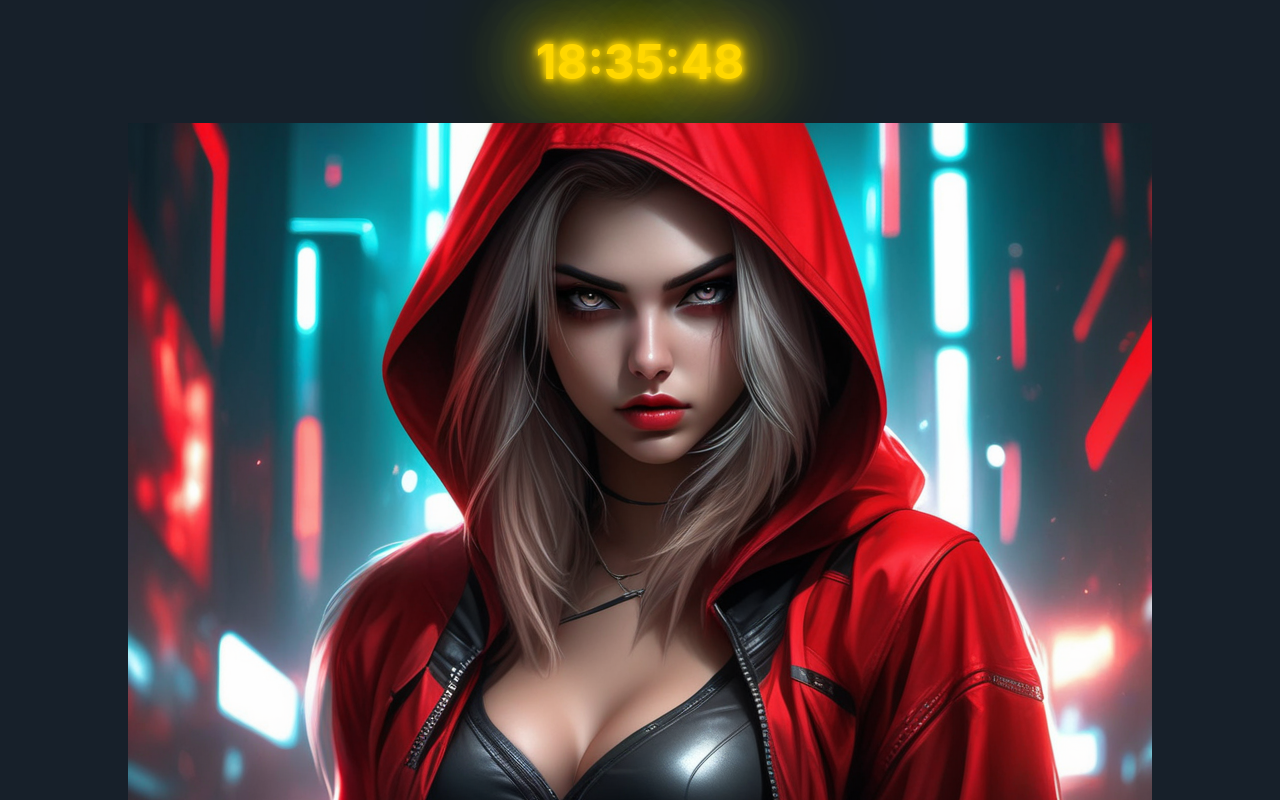
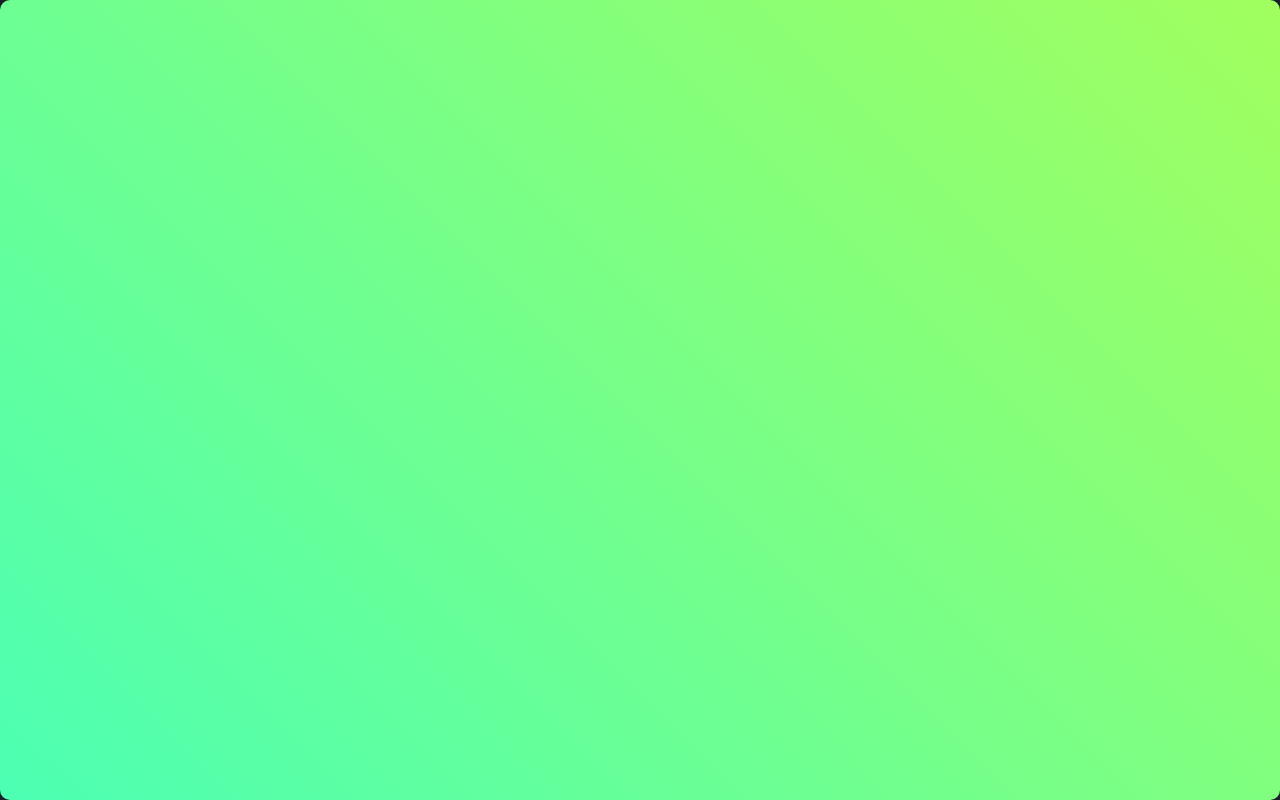
Before and after one commit to VladimirKraswov/react-base, a React (Create React App) app: page / in a window 1280 px wide. Shown: the top 800 px of the page. Built offline with nearby package versions, Linux system fonts and the light colour scheme.

Commit message:
Add Pages

```diff
--- /dev/null
+++ b/src/AppLazy.tsx
@@ -0,0 +1,24 @@
+import React from 'react';
+
+import PageOne from './pages/PageOne';
+import PageTwo from './pages/PageTwo';
+
+
+function AppLazy() {
+
+  return (
+    <div style={styles.container}>
+      <PageTwo />
+    </div>
+  );
+}
+
+const styles: { [name: string]: React.CSSProperties }  = {
+  container: {
+    display: 'flex',
+    flexDirection: 'column',
+    alignItems: 'center',
+  },
+}
+
+export default AppLazy;
--- a/src/AppSlow.tsx
+++ b/src/AppSlow.tsx
@@ -21,7 +21,7 @@ function HeavyComponent() {
 }
 
 
-function App() {
+function AppSlow() {
   const [color, setColor] = useState('red');
 
 	return (
@@ -36,4 +36,4 @@ function App() {
 	)
 }
 
-export default App;
+export default AppSlow;
--- /dev/null
+++ b/src/components/GradientAnimation/index.tsx
@@ -0,0 +1,11 @@
+import './styles.css';
+
+export const GradientAnimation = () => {
+  return (
+    <div className="gradient-animation">
+      <div className="gradient-box"></div>
+    </div>
+  );
+};
+
+export default GradientAnimation;
--- /dev/null
+++ b/src/components/GradientAnimation/styles.css
@@ -0,0 +1,28 @@
+.gradient-animation {
+  width: 100%;
+  height: 100vh;
+  display: flex;
+  justify-content: center;
+  align-items: center;
+}
+
+.gradient-box {
+  width: 100vw;
+  height: 100vh;
+  border-radius: 10px;
+  background: linear-gradient(45deg, #ff00ff, #00ffff, #ffff00); /* Начальные цвета градиента */
+  background-size: 600% 600%; /* Размер градиента (больше, чем 100%, чтобы градиент был длиннее) */
+  animation: gradientAnimation 15s infinite; /* Применяем анимацию */
+}
+
+@keyframes gradientAnimation {
+  0% {
+    background-position: 0% 50%; /* Начальная позиция градиента */
+  }
+  50% {
+    background-position: 100% 50%; /* Конечная позиция градиента */
+  }
+  100% {
+    background-position: 0% 50%; /* Возвращаемся в начальную позицию */
+  }
+}
--- a/src/index.tsx
+++ b/src/index.tsx
@@ -2,6 +2,8 @@ import React from 'react';
 import ReactDOM from 'react-dom/client';
 import './index.css';
 import App from './App';
+import AppSlow from './AppSlow';
+import AppLazy from './AppLazy';
 import reportWebVitals from './reportWebVitals';
 
 const root = ReactDOM.createRoot(
@@ -9,7 +11,7 @@ const root = ReactDOM.createRoot(
 );
 root.render(
   <React.StrictMode>
-    <App />
+    <AppLazy />
   </React.StrictMode>
 );
 
--- /dev/null
+++ b/src/pages/PageOne.tsx
@@ -0,0 +1,24 @@
+import React from 'react';
+
+import girlImageImports from '../assets';
+
+
+function PageOne() {
+
+
+  return (
+    <div style={styles.container}>
+        <img src={girlImageImports[0]} alt="Current img" />
+    </div>
+  );
+}
+
+const styles: { [name: string]: React.CSSProperties }  = {
+  container: {
+    display: 'flex',
+    flexDirection: 'column',
+    alignItems: 'center',
+  },
+}
+
+export default PageOne;
--- /dev/null
+++ b/src/pages/PageTwo.tsx
@@ -0,0 +1,23 @@
+import React from 'react';
+import GradientAnimation from '../components/GradientAnimation';
+
+
+function PageTwo() {
+
+
+  return (
+    <div style={styles.container}>
+       <GradientAnimation />
+    </div>
+  );
+}
+
+const styles: { [name: string]: React.CSSProperties }  = {
+  container: {
+    display: 'flex',
+    flexDirection: 'column',
+    alignItems: 'center',
+  },
+}
+
+export default PageTwo;
```
